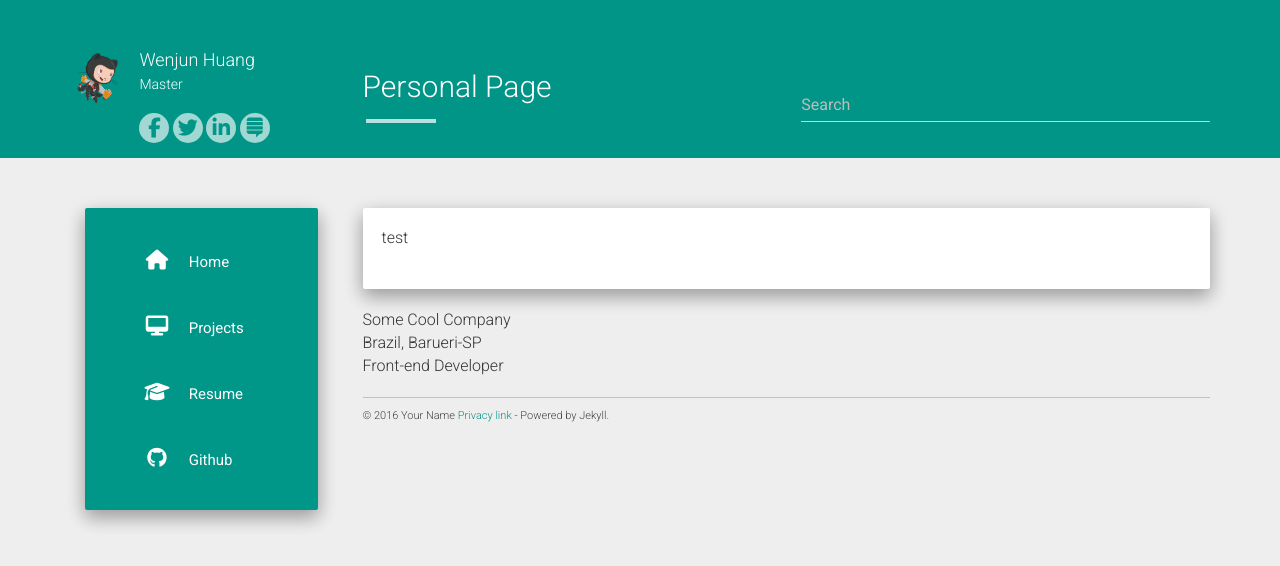
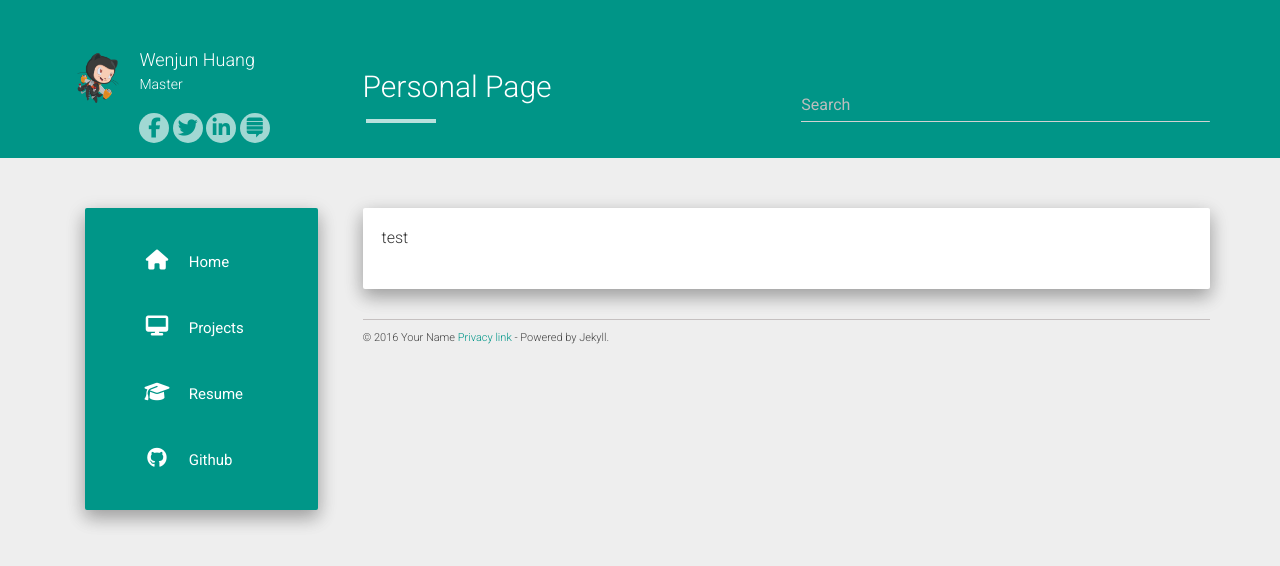
Before and after one commit to hubery94/hubery94.github.io, a Jekyll site: the page built from index.html, in a window 1280 px wide. Shown: the top 566 px of the page. Built offline with Jekyll 4.4.1, drawn with Linux system fonts in a browser that asks for light colours; nearby versions of some CDN libraries; the list of posts is cut into pages by our own code.

Commit message:
UPDATE
UPDATE

```diff
--- a/index.html
+++ b/index.html
@@ -50,9 +50,5 @@ title: Personal Page
 </div><!-- end #home -->
 
 <div>
- <p>
-    Some Cool Company</br>
-    Brazil, Barueri-SP</br>
-    Front-end Developer
-  </p>
+
 </div>
```
Also changed, not shown: resume.md (+1 -1 lines).
